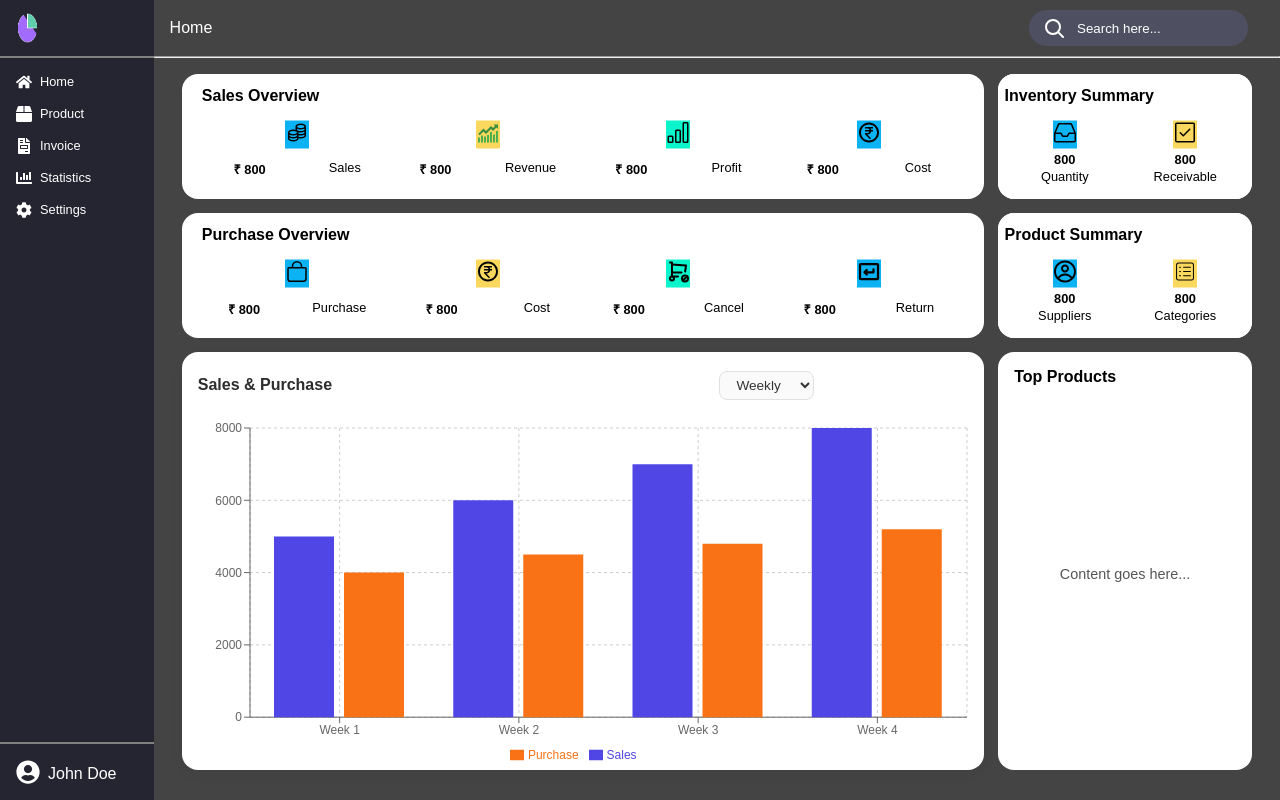
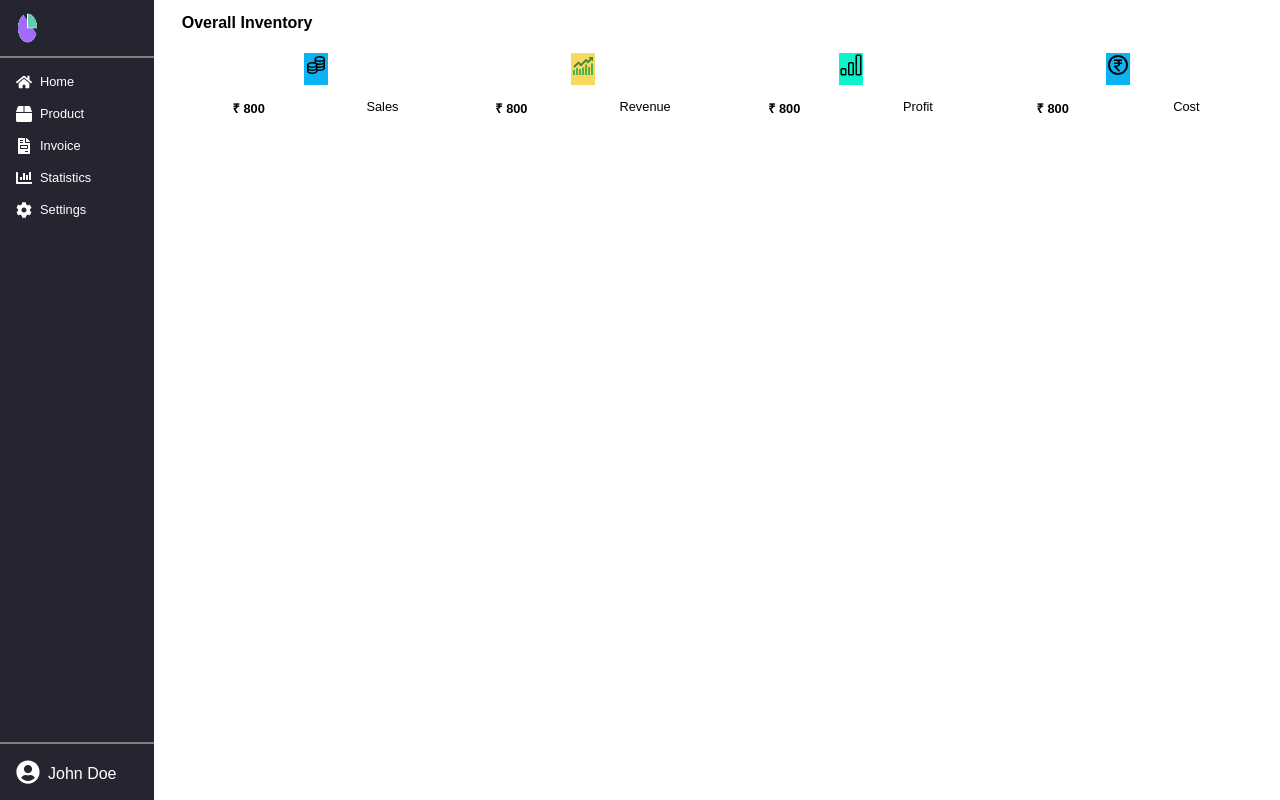
Before and after one commit to Sourav-Sharma-001/final-project, a React (Vite) app: page / in a window 1280 px wide. Built offline with nearby package versions, Linux system fonts and the light colour scheme.

Commit message:
changed name overview to home

```diff
--- a/src/Components/Dashboard/Dashboard.css
+++ b/src/Components/Dashboard/Dashboard.css
@@ -9,7 +9,7 @@
   height: 100vh;
 }
 
-.overview-container{
+.pages-container{
   width: 88vw;
   height: 100vh;
 }
--- a/src/Components/Dashboard/Dashboard.jsx
+++ b/src/Components/Dashboard/Dashboard.jsx
@@ -1,7 +1,7 @@
 import React from 'react'
 import "./Dashboard.css"
 import Sidebar from './Sidebar/Sidebar'
-import Overview from './Overview/Overview'
+import OverallInventory from './Product/OverallInventory/OverallInventory'
 
 export default function Dashboard() {
   return (
@@ -9,8 +9,8 @@ export default function Dashboard() {
       <div className='sidebar-container'>
         <Sidebar/>
       </div>
-      <div className='overview-container'>
-        <Overview/>
+      <div className='pages-container'>
+        <OverallInventory/>
       </div>
     </div>
   )
--- a/src/Components/Dashboard/Overview/Overview.css
+++ b/src/Components/Dashboard/Overview/Home.css
@@ -1,10 +1,10 @@
-.overview {
+.home {
   background-color: #444444;
   width: 100%;
   height: 100%;
 }
 
-.overview-content-conatiner {
+.home-content-container {
   width: 95%;
   height: 87%;
   place-self: center;
@@ -13,7 +13,7 @@
   justify-content: space-between;
 }
 
-.left-overview-container {
+.left-home-container {
   width: 75%;
   height: 100%;
   display: flex;
@@ -21,7 +21,7 @@
   justify-content: space-between;
 }
 
-.right-overview-container {
+.right-home-container {
   width: 23.7%;
   height: 100%;
   display: flex;
--- a/src/Components/Dashboard/Overview/Overview.jsx
+++ b/src/Components/Dashboard/Overview/Home.jsx
@@ -1,5 +1,5 @@
 import React from "react";
-import "./Overview.css";
+import "./Home.css";
 import Navbar from "./Navbar/Navbar";
 import SalesOverview from "./SalesOverview/SalesOverview";
 import PurchaseOverview from "./PurchaseOverview/PurchaseOverview";
@@ -8,19 +8,19 @@ import InventorySummary from "./InventorySummary/InventorySummary";
 import TopProducts from "./TopProducts/TopProducts";
 import Chart from "./Chart/Chart";
 
-export default function Overview() {
+export default function Home() {
   return (
-    <div className="overview">
+    <div className="home">
       <Navbar />
-      <div className="overview-content-conatiner">
-        <div className="left-overview-container">
+      <div className="home-content-container">
+        <div className="left-home-container">
           <SalesOverview />
           <PurchaseOverview />
           <div className="graph">
             <Chart />
           </div>
         </div>
-        <div className="right-overview-container">
+        <div className="right-home-container">
           <InventorySummary />
           <PurchaseSummary />
           <TopProducts />
@@ -29,5 +29,3 @@ export default function Overview() {
     </div>
   );
 }
-
-//before drag and drop
--- a/src/Components/Dashboard/Overview/TopProducts/TopProducts.css
+++ b/src/Components/Dashboard/Overview/TopProducts/TopProducts.css
@@ -6,11 +6,11 @@
   padding: 1rem;
   display: flex;
   flex-direction: column;
+  box-sizing: border-box;
 }
 
 .top-products h4 {
-  margin: 0;
-  margin-bottom: 0.5rem;
+  margin: 0 0 0.5rem 0;
   font-size: 1rem;
   font-weight: 600;
 }
@@ -18,8 +18,18 @@
 .top-products-list {
   flex: 1;
   display: flex;
-  justify-content: center;
+  flex-direction: column;
+  gap: 0.5rem;
+  overflow-y: auto;
+}
+
+.product-item {
+  display: flex;
+  justify-content: space-between;
   align-items: center;
+  padding: 0.5rem 0.75rem;
+  background-color: #f5f5f5;
+  border-radius: 0.5rem;
   font-size: 0.9rem;
   color: #444;
 }
--- a/src/Components/Dashboard/Overview/TopProducts/TopProducts.jsx
+++ b/src/Components/Dashboard/Overview/TopProducts/TopProducts.jsx
@@ -2,11 +2,23 @@ import React from "react";
 import "./TopProducts.css";
 
 export default function TopProducts() {
+  const products = [
+    { name: "Product A", sales: 120 },
+    { name: "Product B", sales: 95 },
+    { name: "Product C", sales: 70 },
+    { name: "Product D", sales: 50 },
+  ];
+
   return (
     <div className="top-products">
       <h4>Top Products</h4>
       <div className="top-products-list">
-        <p>Content goes here...</p>
+        {products.map((product, index) => (
+          <div className="product-item" key={index}>
+            <span className="product-name">{product.name}</span>
+            <span className="product-sales">{product.sales}</span>
+          </div>
+        ))}
       </div>
     </div>
   );
--- /dev/null
+++ b/src/Components/Dashboard/Product/OverallInventory/OverallInventory.css
@@ -0,0 +1,49 @@
+.overall-inventory {
+  background-color: white;
+  width: 100%;
+  height: 18%;
+  border-radius: 1rem;
+  display: flex;
+  justify-content: center;
+  align-items: center;
+}
+
+.inventory-content-container {
+  width: 95%;
+  height: 80%;
+}
+
+.inventory-content-container h4 {
+  width: 100%;
+  height: 30%;
+  margin: 0;
+}
+
+.inventory-block {
+  width: 100%;
+  height: 70%;
+  display: flex;
+  justify-content: space-around;
+  align-items: center;
+}
+
+.quarter-container {
+  width: 25%;
+  height: 100%;
+}
+
+.quarter-container div {
+  height: 50%;
+}
+
+.inventory-icons {
+  place-self: center;
+  transform: scale(0.8);
+}
+
+.inventory-data {
+  display: flex;
+  justify-content: space-around;
+  align-items: center;
+  font-size: 0.8rem;
+}
--- /dev/null
+++ b/src/Components/Dashboard/Product/OverallInventory/OverallInventory.jsx
@@ -0,0 +1,54 @@
+import React from "react";
+import "./OverallInventory.css";
+import { LiaCoinsSolid } from "react-icons/lia";
+import { FcBullish } from "react-icons/fc";
+import { BsBarChart } from "react-icons/bs";
+import { RiMoneyRupeeCircleLine } from "react-icons/ri";
+
+export default function OverallInventory() {
+  return (
+    <div className="overall-inventory">
+      <div className="inventory-content-container">
+        <h4>Overall Inventory</h4>
+        <div className="inventory-block">
+          <div className="quarter-container">
+            <div className="inventory-icons" style={{ backgroundColor: "#0BB2F4" }}>
+              <LiaCoinsSolid size={30} />
+            </div>
+            <div className="inventory-data">
+              <div style={{ fontWeight: "bold" }}>&#8377; 800</div>
+              <div>Sales</div>
+            </div>
+          </div>
+          <div className="quarter-container">
+            <div className="inventory-icons" style={{ backgroundColor: "#FAD85D" }}>
+              <FcBullish size={30} />
+            </div>
+            <div className="inventory-data">
+              <div style={{ fontWeight: "bold" }}>&#8377; 800</div>
+              <div>Revenue</div>
+            </div>
+          </div>
+          <div className="quarter-container">
+            <div className="inventory-icons" style={{ backgroundColor: "#0BF4CB" }}>
+              <BsBarChart size={30} />
+            </div>
+            <div className="inventory-data">
+              <div style={{ fontWeight: "bold" }}>&#8377; 800</div>
+              <div>Profit</div>
+            </div>
+          </div>
+          <div className="quarter-container">
+            <div className="inventory-icons" style={{ backgroundColor: "#0BB2F4" }}>
+              <RiMoneyRupeeCircleLine size={30} />
+            </div>
+            <div className="inventory-data">
+              <div style={{ fontWeight: "bold" }}>&#8377; 800</div>
+              <div>Cost</div>
+            </div>
+          </div>
+        </div>
+      </div>
+    </div>
+  );
+}
```
Also changed, not shown: src/Components/Dashboard/Product/Product.css (added, +14 -0 lines), src/Components/Dashboard/Product/Product.jsx (added, +16 -0 lines).
